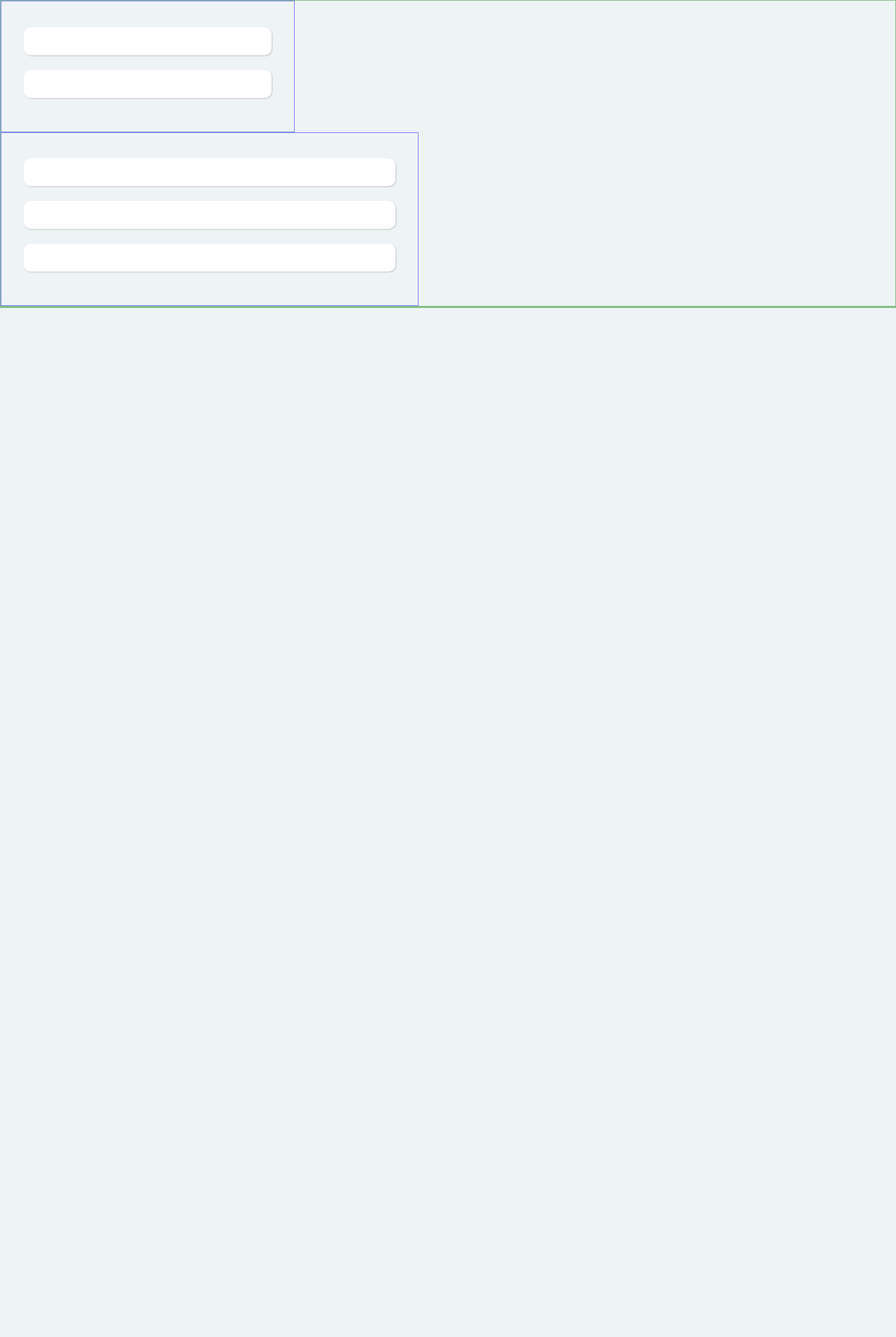
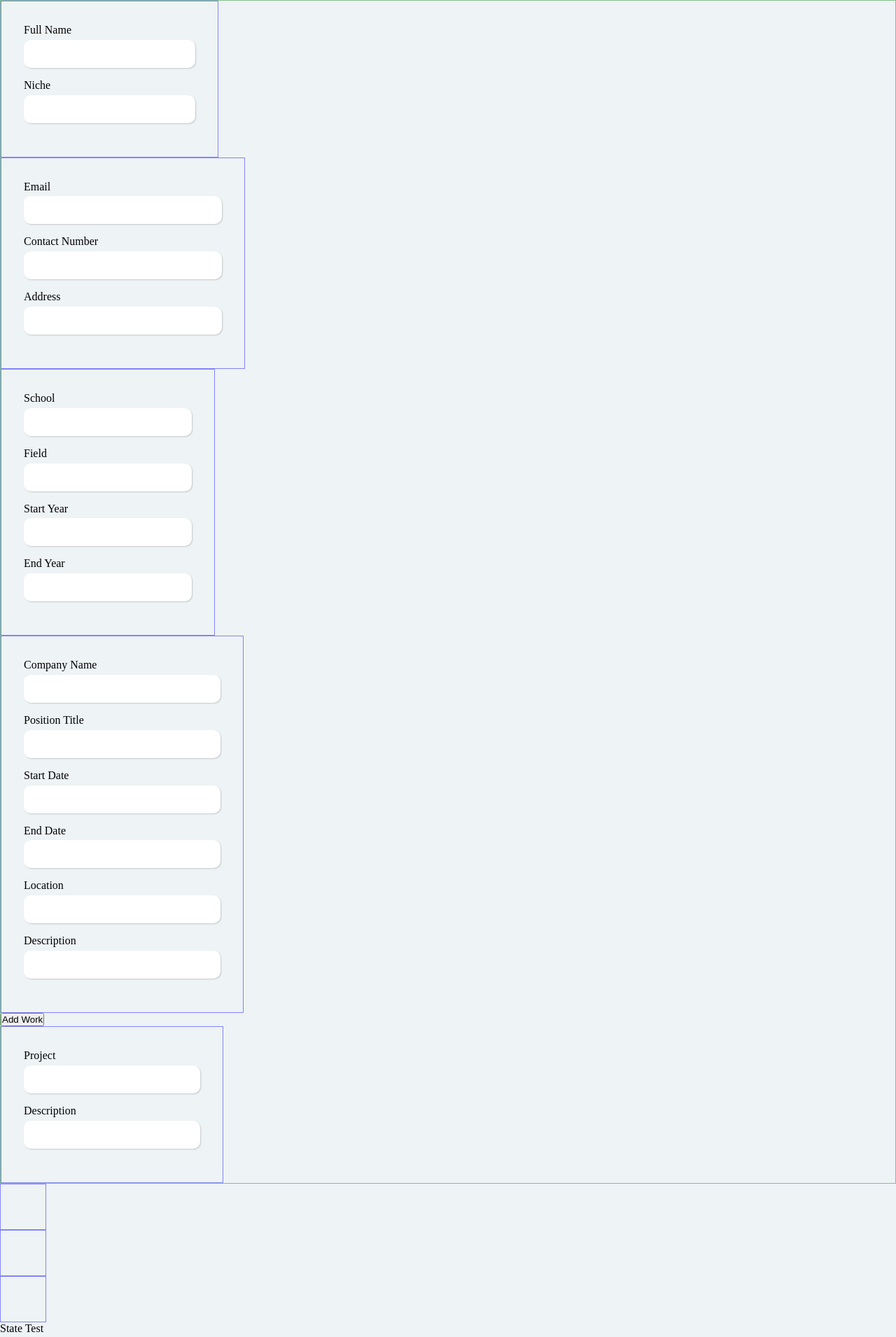
Before and after one commit to john0ground/CV-App, a React (Vite) app: page / in a window 1280 px wide. Shown: the top 1910 px of the page at 70% size. Before the commit the page ends 800 px from the top, so only its background shows below. Built offline with nearby package versions, Linux system fonts and the light colour scheme.

Commit message:
update App component

```diff
--- a/src/App.tsx
+++ b/src/App.tsx
@@ -1,10 +1,45 @@
-import { TextInput } from './components/Inputs';
+import { CvHeader, HeaderInputs } from './components/Header';
+import { CvContact, ContactInputs } from './components/Contact';
+import { CvEducation, EducationInputs } from './components/Education';
+import { WorkInputs, CvWork } from './components/Work';
+import { ProjectInputs, CvProject } from './components/Projects';
+
 import { useState } from 'react';
 import './style/style.scss';
+
+import { TextInput } from './components/Inputs';
 
 export default function App() {
     const [headerDetails, setHeaderDetails] = useState({fullName: '', niche: ''});
     const [contactDetails, setContactDetails] = useState({email:'', contactNumber:'', address:''});
+    const [projectDetails, setProjectDetails] = useState({ project:'', description:'' });
+    const [workDetails, setWorkDetails] = useState({
+        companyName: '',
+        positionTitle:'',
+        startDate:'',
+        endDate:'',
+        location: '',
+        description: ''
+    });
+    const [educationDetails, setEducationDetails] = useState({
+        school: '',
+        field: '',
+        startYear: '',
+        endYear: ''
+    });
+
+    function loadSampleDetails() {
+        const newHeaderDetails = { ...headerDetails, fullName: 'Nathan Drake', niche: 'Frontend Dev' };
+        const newContactDetails = {
+            ...contactDetails,
+            email: 'nate.drake@gmail.com',
+            contact: '(123) 456 7890',
+            address: '123 Main Street Apartment 4B Springfield, IL 62701'
+        }
+
+        setHeaderDetails(newHeaderDetails);
+        setContactDetails(newContactDetails);
+    }
 
     function handleHeaderDetails(value:string, key:string) {
         setHeaderDetails(prevDetails => ({ ...prevDetails, [key]:value}));
@@ -12,50 +47,57 @@ export default function App() {
 
     function handleContactDetails(value:string, key:string) {
         setContactDetails(prevDetails => ({ ...prevDetails, [key]:value }));
+        loadSampleDetails();
     }
+
+    function handleWorkDetails(value:string, key:string) {
+        setWorkDetails(prevDetails => ({ ...prevDetails, [key]:value }));
+    }
+
+    function handleProjectDetails(value:string, key:string) {
+        setProjectDetails(prevDetails => ({ ...prevDetails, [key]:value }));
+    }
+
+    function handleEducationDetails(value:string, key:string) {
+        setEducationDetails(prevDetails => ({ ...prevDetails, [key]:value }));
+    }
+
+    const stateTest = [{one: 'one', two: 'two'}, {three: 'three', four: 'four'}];
+    console.log(stateTest);
 
     return (
         <>
             <div className='editor'>
-            <section className="header-inputs">
-            <TextInput
-                name='Full-name'
-                value={headerDetails.fullName}
-                onChange={(e: { target: { value: string; }; }) => handleHeaderDetails(e.target.value, 'fullName')}
-            />
-            <TextInput
-                name='Niche'
-                value={headerDetails.niche}
-                onChange={(e: { target: { value: string; }; }) => handleHeaderDetails(e.target.value, 'niche')}
-            />
-            </section>
+                <HeaderInputs details={headerDetails} handleChange={handleHeaderDetails} />
+                <ContactInputs details={contactDetails} handleChange={handleContactDetails} />
+                <EducationInputs details={educationDetails} handleChange={handleEducationDetails} />
+                <WorkInputs details={workDetails} handleChange={handleWorkDetails} />
+                <button>Add Work</button>
 
-            <section className="contact-inputs">
-                <TextInput
-                    name='Email'
-                    value={contactDetails.email}
-                    onChange={(e: { target: { value: string; }; }) => handleContactDetails(e.target.value, 'email')}
-                />
-                <TextInput
-                    name='Contact Number'
-                    value={contactDetails.contactNumber}
-                    onChange={(e: { target: { value: string; }; }) => handleContactDetails(e.target.value, 'contactNumber')}
-                />
-                <TextInput
-                    name='Address'
-                    value={contactDetails.address}
-                    onChange={(e: { target: { value: string; }; }) => handleContactDetails(e.target.value, 'address')}
-                />
-            </section>
+                <ProjectInputs details={projectDetails} handleChange={handleProjectDetails} />
             </div>
 
-            <div className='content'>
-                <h2>{headerDetails.fullName}</h2>
-                <span>{headerDetails.niche}</span>
+            <div className='cv'>
+                <CvHeader details={headerDetails} />
 
-                <span>{contactDetails.email}</span>
-                <span>{contactDetails.contactNumber}</span>
-                <span>{contactDetails.address}</span>
+                <div className="cv-aside">
+                    <CvContact details={contactDetails} />
+                    <CvEducation details={educationDetails} />
+                </div>
+
+                <div className="cv-main">
+                    <CvWork details={workDetails} />
+                    <CvProject details={projectDetails} />
+                </div>
+            </div>
+
+            <div className="playground">
+                <TextInput
+                    label='State Test'
+                    name='state-test'
+                    value={stateTest[0]['one']}
+                    onChange={(e: { target: { value: string; }; }) => handleWorkDetails(e.target.value, 'location')}
+                />
             </div>
         </>
     );
```
